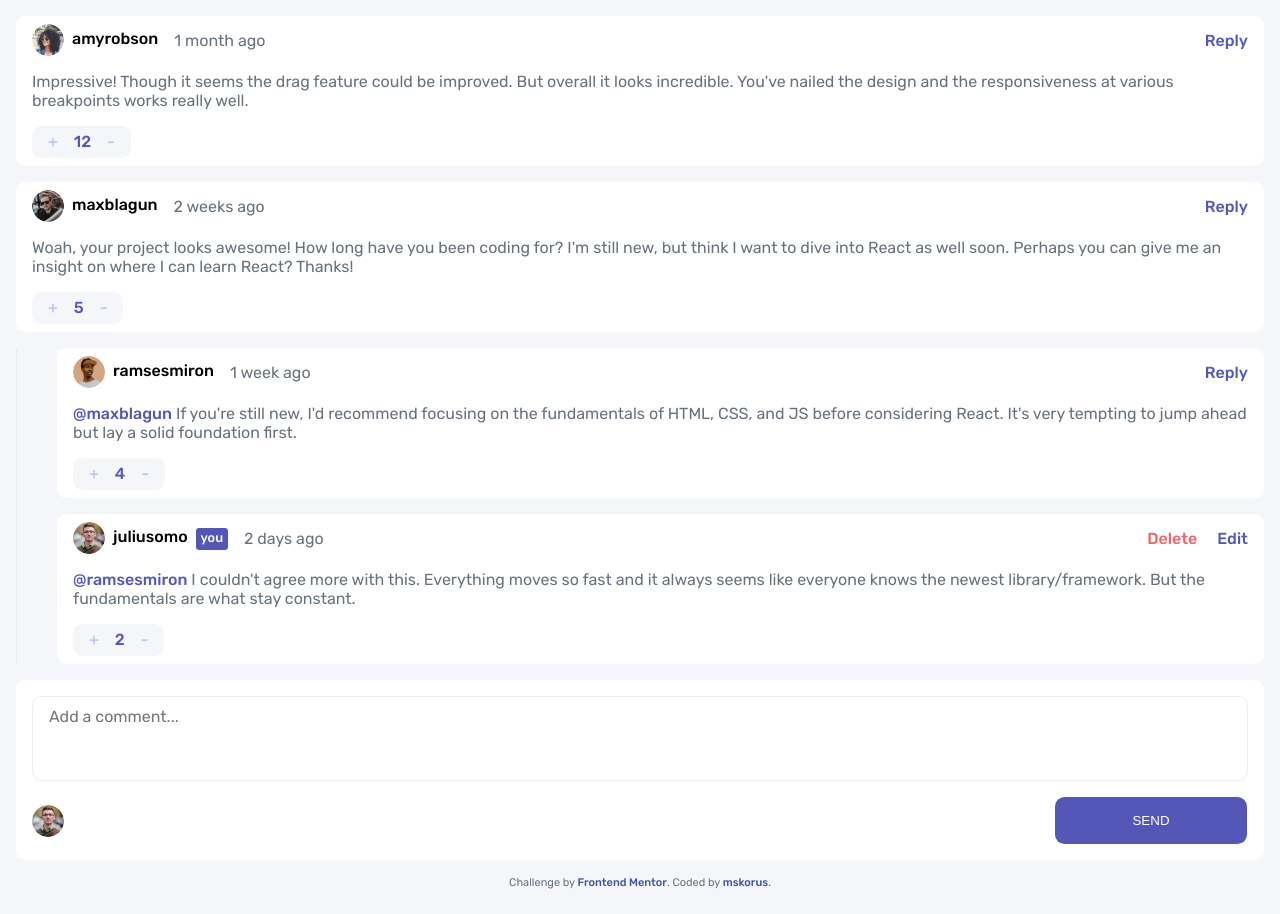
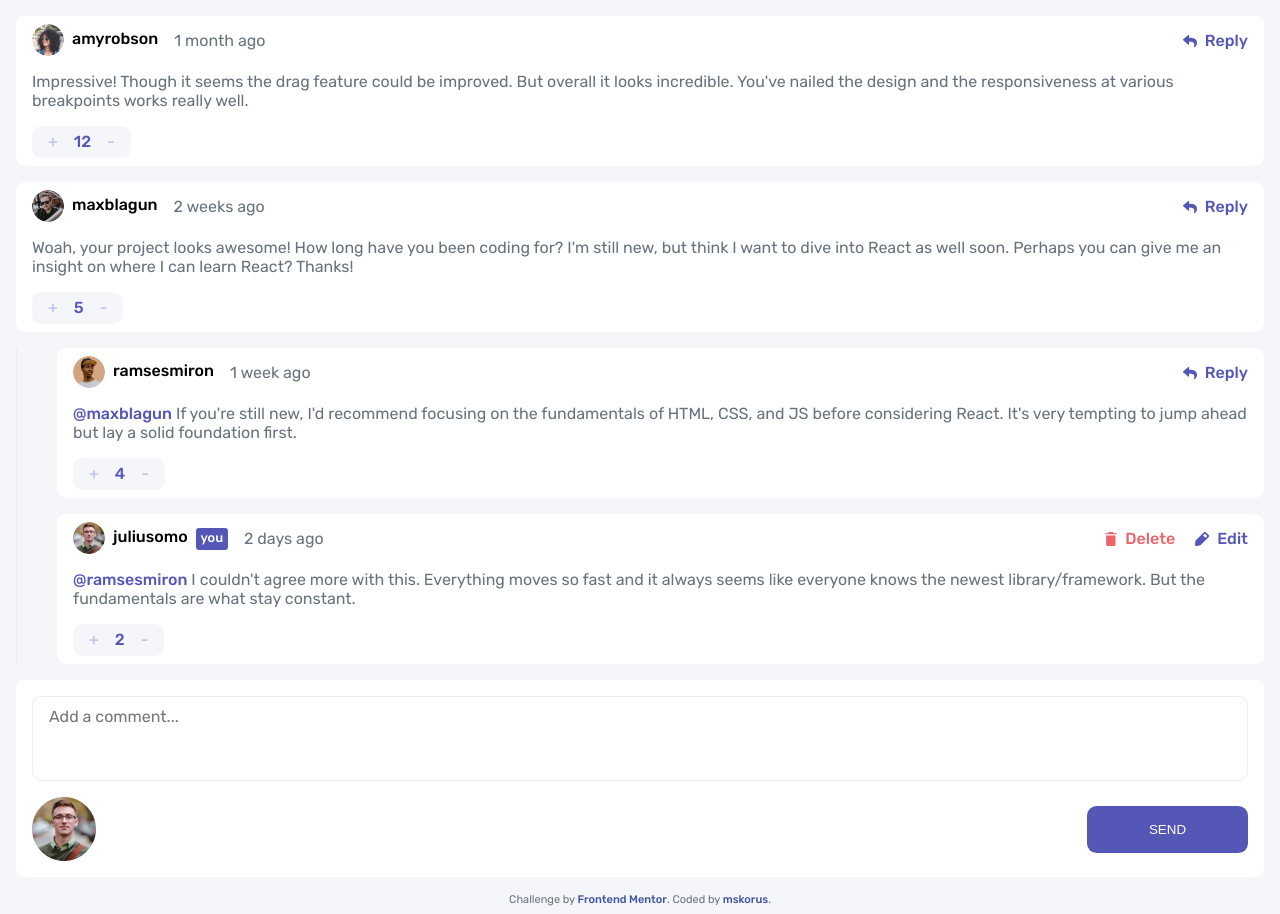
Before and after one commit to mskorus/frontendmentor.io, a plain HTML site: page comments-section-main/interactive-comments-section-main/index.html in a window 1280 px wide. Drawn offline with nearby package versions, Linux system fonts and the light colour scheme; files that its build step writes are made by us from their sources.

Commit message:
correction of data loading

```diff
--- a/comments-section-main/interactive-comments-section-main/data.json
+++ b/comments-section-main/interactive-comments-section-main/data.json
@@ -1,4 +1,4 @@
-const data = {
+{
   "currentUser": {
     "image": {
       "png": "./images/avatars/image-juliusomo.png",
@@ -65,4 +65,4 @@ const data = {
       ]
     }
   ]
-};
+}
--- a/comments-section-main/interactive-comments-section-main/index.html
+++ b/comments-section-main/interactive-comments-section-main/index.html
@@ -33,7 +33,6 @@
     Challenge by <a href="https://www.frontendmentor.io?ref=challenge" target="_blank">Frontend Mentor</a>.
     Coded by <a href="#">mskorus</a>.
 </body>
-<script type="text/javascript" src="data.json"></script>
 <script type="text/javascript" src="js/logic.js"></script>
 <script type="text/javascript" src="js/render.js"></script>
 </html>
--- a/comments-section-main/interactive-comments-section-main/js/render.js
+++ b/comments-section-main/interactive-comments-section-main/js/render.js
@@ -1,4 +1,13 @@
-console.log(data)
+const loadJSON = async (path) => {
+    const response = await fetch(path)
+    data = await response.json()
+
+    console.log(data)
+    loadComments()
+    document.querySelector("#newComment img").src = data.currentUser.image.webp
+}
+let data
+loadJSON('data.json')
 
 renderReplyForm = (element, btn='reply') => {
     const id = element.closest('ul').getAttribute('commentId')
@@ -68,8 +77,8 @@ renderNewComment = comment => {
     const divWithAction = document.createElement("div")
     divWithAction.classList.add("action")
     divWithAction.innerHTML = isCurrentUser(comment.user.username) ?
-        `<a href="#" class="delete" commentId="${comment.id}" onClick="delComment(this)">Delete</a> <a href="#" class="edit" commentId="${comment.id}" onClick="editComment(this)">Edit</a>` :
-        `<a href="#" class="reply" commentId="${comment.id}" onClick="renderReplyForm(this)">Reply</a>`
+        `<a href="#" class="delete" commentId="${comment.id}" onClick="delComment(this)"><img src='images/icon-delete.svg'/>Delete</a> <a href="#" class="edit" commentId="${comment.id}" onClick="editComment(this)"><img src='images/icon-edit.svg'/>Edit</a>` :
+        `<a href="#" class="reply" commentId="${comment.id}" onClick="renderReplyForm(this)"><img src='images/icon-reply.svg'/>Reply</a>`
     article.appendChild(divWithAction)
 
     const divWithComment = document.createElement("div")
@@ -93,8 +102,6 @@ loadComments = () => {
     ol.innerHTML = ''
     data.comments.forEach(comment => ol.appendChild(renderNewComment(comment)))
 }
-loadComments()
-document.querySelector("#newComment img").src = data.currentUser.image.webp
 
 saveNewComment = (domForm, reply=0) => {
     const form = Object.fromEntries(new FormData(domForm))
--- a/comments-section-main/interactive-comments-section-main/style/main.sass
+++ b/comments-section-main/interactive-comments-section-main/style/main.sass
@@ -72,11 +72,17 @@ div
     margin: auto 0
 
 img
+    vertical-align: middle
+    margin-right: .5rem
+
+.name > img
     width: 2rem
     height: 2rem
     border-radius: 50%
-    vertical-align: middle
-    margin-right: .5rem
+
+.action a:hover img
+    opacity: .4
+    // filter: brightness(200%)
 
 .name .time .action .points
     display: flex
```
Also changed, not shown: comments-section-main/interactive-comments-section-main/style/main.css (added), 1 other file.
